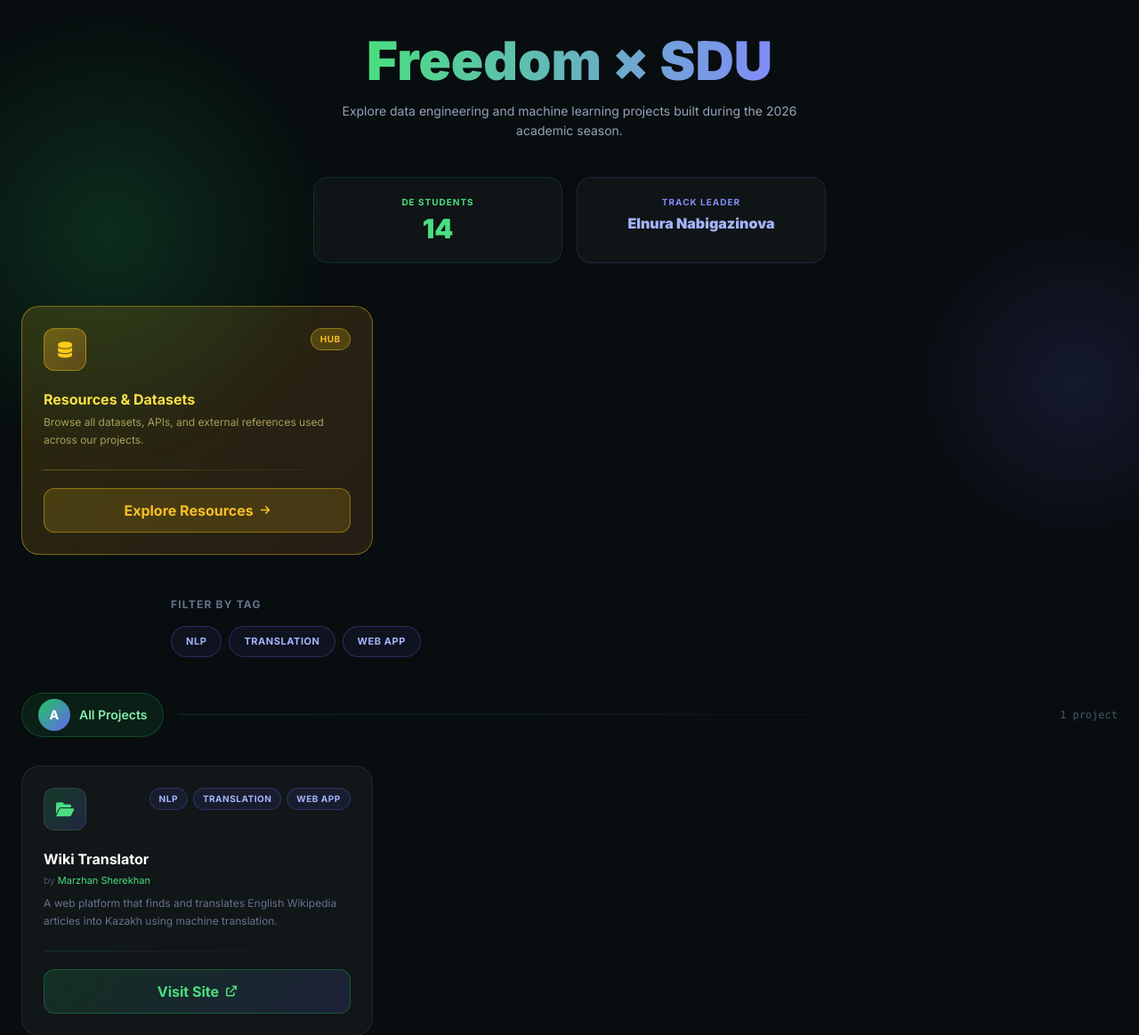
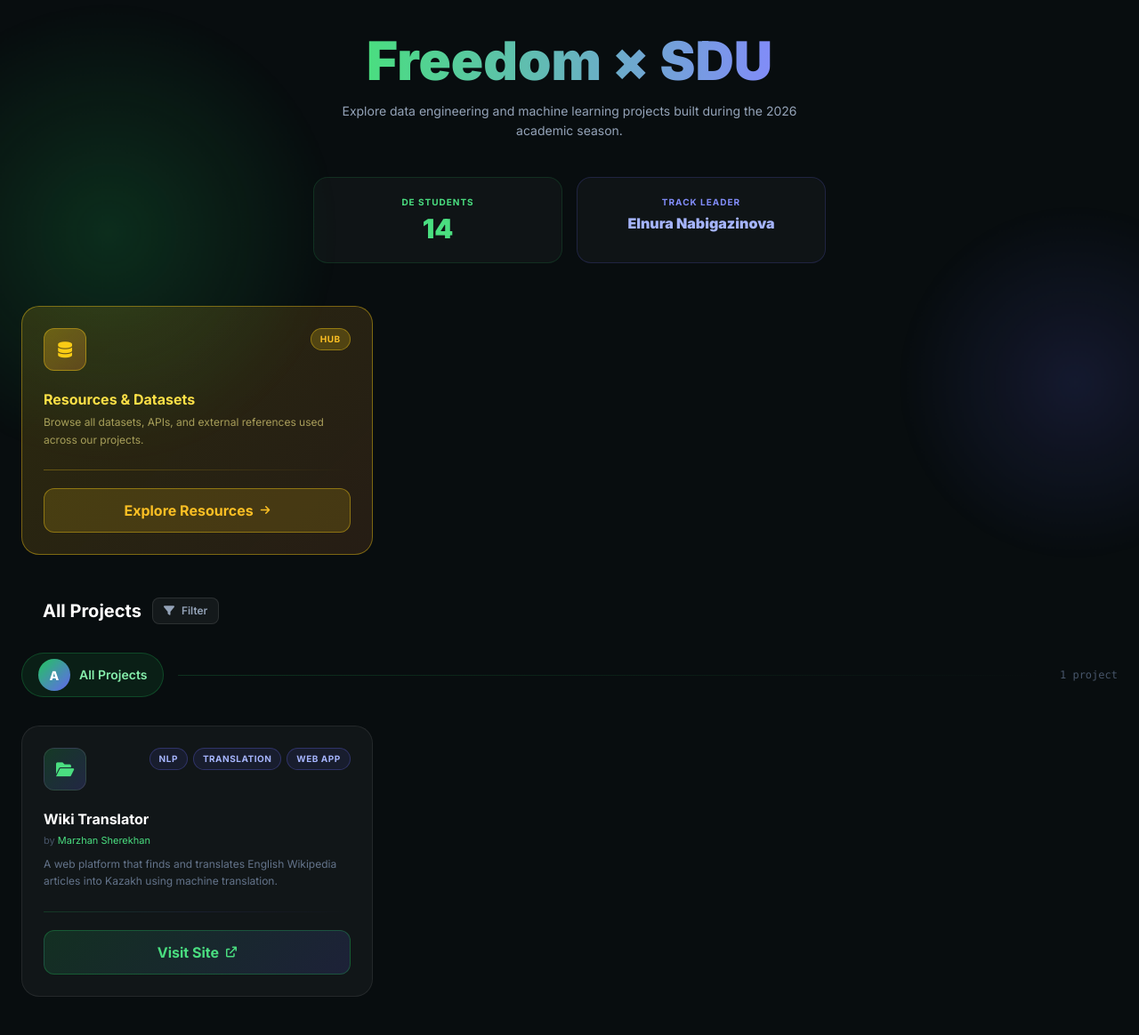
Before and after one commit to qaraqiya/DE-PROJECT_PORTAL, a FastAPI app: page / in a window 1280 px wide. Shown: the part 97-1261 px from the top of the page at 89% size. Run offline with FastAPI, Linux system fonts and the light colour scheme; data that the repository does not hold is empty; some libraries are stand-ins or nearby versions.

Commit message:
Add filter panel for project tags

```diff
--- a/templates/index.html
+++ b/templates/index.html
@@ -271,26 +271,32 @@
             </div>
 
             <!-- TAG FILTER -->
-        <div class="max-w-4xl mx-auto mt-12 mb-10">
-            <p class="text-xs font-bold text-slate-500 uppercase tracking-widest mb-4">Filter by Tag</p>
+       <div class="container mx-auto px-6 mb-8">
+    <div class="flex items-center gap-3 mb-6">
+        <h2 class="text-xl font-bold text-white">All Projects</h2>
+        <button id="toggle-filter" class="flex items-center gap-2 px-3 py-1.5 rounded-lg bg-white/5 border border-white/10 text-xs font-semibold text-slate-400 hover:bg-white/10 hover:border-green-500/30 hover:text-green-400 transition-all cursor-pointer">
+            <i class="fa-solid fa-filter"></i>
+            <span>Filter</span>
+        </button>
+    </div>
+
+    <div id="filter-panel" class="hidden bg-white/[0.02] border border-white/5 rounded-2xl p-6 transition-all duration-300">
+        <p class="text-[10px] font-bold text-slate-500 uppercase tracking-widest mb-4">Select Tags to Filter:</p>
         <div id="tag-filters" class="flex flex-wrap gap-2">
             {% for tag in all_tags %}
-                <button
-                    class="tag-btn text-[11px] font-bold uppercase tracking-wider px-4 py-2 rounded-full border transition-all duration-200"
+            <button class="tag-btn text-[11px] font-bold uppercase tracking-wider px-4 py-2 rounded-full border transition-all duration-200 cursor-pointer"
                 data-tag="{{ tag }}"
                 style="border-color: rgba(99,102,241,0.3); background: rgba(99,102,241,0.08); color: #a5b4fc;">
                 {{ tag }}
             </button>
             {% endfor %}
-                <button
-                    id="clear-filters"
-                    class="text-[11px] font-bold uppercase tracking-wider px-4 py-2 rounded-full border transition-all duration-200 hidden"
+            <button id="clear-filters" class="text-[11px] font-bold uppercase tracking-wider px-4 py-2 rounded-full border transition-all duration-200 cursor-pointer hidden"
                 style="border-color: rgba(239,68,68,0.4); background: rgba(239,68,68,0.1); color: #f87171;">
                 <i class="fa-solid fa-xmark mr-1"></i> Clear
             </button>
         </div>
     </div>
-
+</div>
             {% for student, student_projects in projects.items() %}
             <section class="mb-16">
                 <div class="flex items-center gap-4 mb-8">
@@ -379,6 +385,25 @@
 
 
             <script>
+
+
+
+        const toggleBtn = document.getElementById('toggle-filter');
+        const filterPanel = document.getElementById('filter-panel');
+
+
+        toggleBtn.addEventListener('click', () => {
+            filterPanel.classList.toggle('hidden');
+
+
+            if (!filterPanel.classList.contains('hidden')) {
+                toggleBtn.style.borderColor = 'rgba(34, 197, 94, 0.5)';
+                toggleBtn.style.color = '#4ade80';
+            } else {
+                toggleBtn.style.borderColor = 'rgba(255, 255, 255, 0.1)';
+                toggleBtn.style.color = '#94a3b8';
+            }
+        });
         const tagButtons = document.querySelectorAll('.tag-btn');
         const clearBtn = document.getElementById('clear-filters');
         const projectCards = document.querySelectorAll('.project-card');
```
Lines whose indentation alone changed are shown as unchanged.
